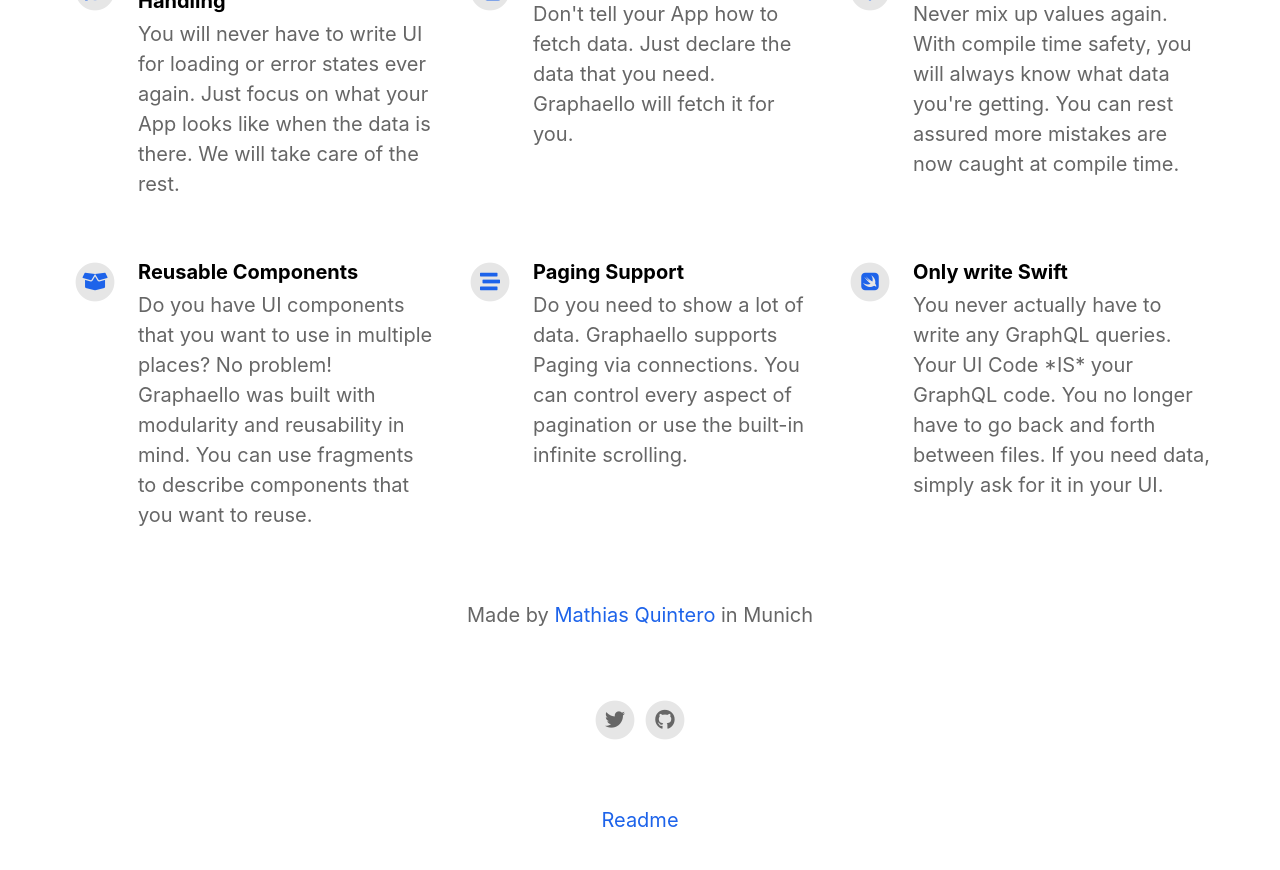
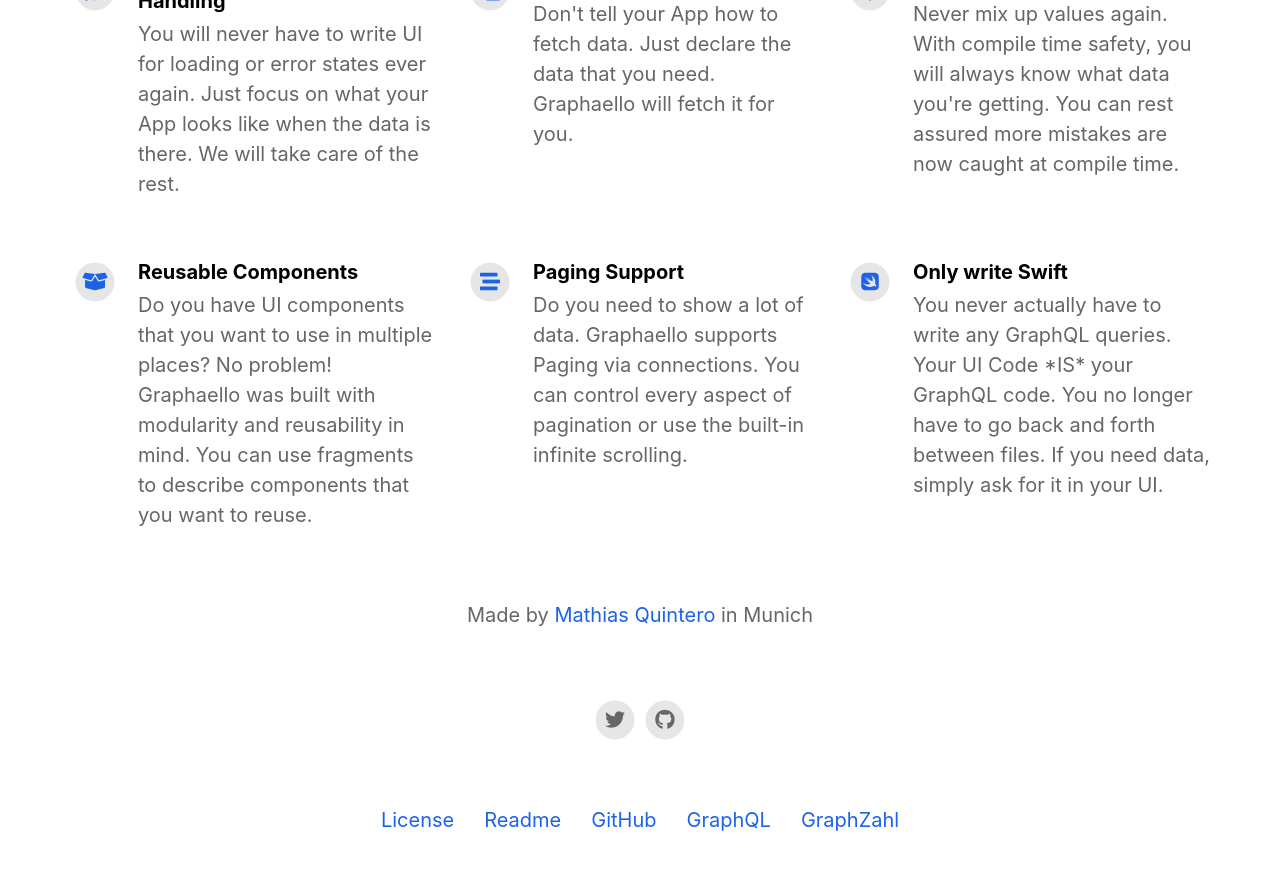
Before and after one commit to nerdsupremacist/Graphaello, a Jekyll site: the page built from index.md, in a window 1280 px wide and 900 px high, scrolled down 1903 px. Shown: the top 870 px of the window. Built offline with Jekyll 4.4.1, drawn with Linux system fonts in a browser that asks for light colours; nearby versions of some CDN libraries; our own code applies the rules of GitHub Pages for plain Markdown files.

Commit message:
Inclidung extra links

```diff
--- a/_config.yml
+++ b/_config.yml
@@ -73,8 +73,16 @@ social_icons_background_color             : "#e6e6e6"
 footer_text_color                         : "#666666"
 
 
-
-
+links:
+  - name: GitHub
+    url: https://github.com/nerdsupremacist/Graphaello
+    include_in_header: true
+  - name: GraphQL
+    url: https://graphql.org
+    include_in_header: false
+  - name: GraphZahl
+    url: https://github.com/nerdsupremacist/GraphZahl
+    include_in_header: false
 
 
 
--- a/_includes/footer.html
+++ b/_includes/footer.html
@@ -1,4 +1,5 @@
 <footer>
+	{% if page.url == '/' %}
 	{% if site.your_name %}
 	<p class="footerText">Made by {% if site.your_link %}<a href="{{ site.your_link }}">{% endif %}{{ site.your_name }}{% if site.your_link %}</a>{% endif %}{% if site.your_city %} in {{ site.your_city }}{% endif %}</p>
 	{% endif %}
@@ -41,12 +42,13 @@
 		{% endif %}
 
 	</div>
+	{% endif %}
 	<div class="footerLinks">
 		{% for page in site.pages %}
 			<a href="{{ page.url | relative_url }}" target="_self">{{ page.title }}</a>
 		{% endfor %}
-		{% if site.presskit_download_link %}
-			<a href="{{ site.presskit_download_link }}">Press Kit</a>
-		{% endif %}
+		{% for link in site.links %}
+			<a href="{{ link.url }}" target="_self">{{ link.name }}</a>
+		{% endfor %}
 	</div>
 </footer>
--- a/_includes/header.html
+++ b/_includes/header.html
@@ -18,7 +18,11 @@
 				{% endif %}
 			{% endfor %}
 
-			<li><a href="https://github.com/nerdsupremacist/Graphaello" target="_self">GitHub</a></li>
+			{% for link in site.links %}
+				{% if link.include_in_header == true %}
+				<li><a href="{{ link.url }}" target="_self">{{ link.name }}</a></li>
+				{% endif %}
+			{% endfor %}
 		</ul>
 	</nav>
 </header>
--- a/_layouts/page.html
+++ b/_layouts/page.html
@@ -15,7 +15,7 @@
                 {{ content }}
             </article>
         </div>
-        {% include appstoreimages.html %}
+        {% include footer.html %}
     </div>
 </body>
 
```
Also changed, not shown: _pages/license.md (added, +25 -0 lines).
